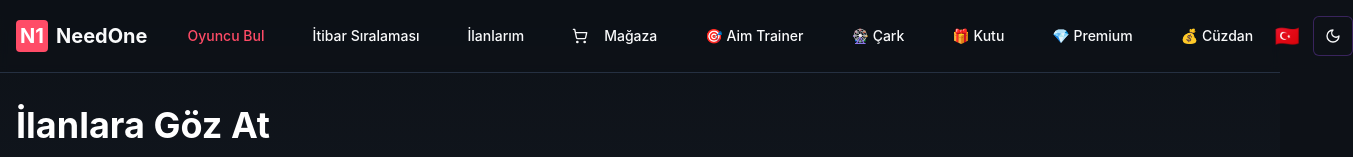
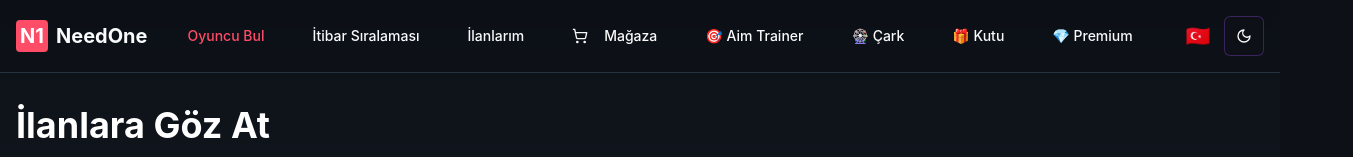
Before and after one commit to erdmncdr/valorant-matcher, a Next.js app: page /listings in a window 1280 px wide. Shown: the top 157 px of the page, 1353 px wide, since content can reach past the window. Built offline with nearby package versions, Linux system fonts and the light colour scheme; no server answers; the database is empty; sample sign-in values are in the browser's storage.

Commit message:
refactor: Remove duplicate Wallet link from navbar
- Remove separate Wallet navigation button from main menu
- Keep N-Points balance button in top-right which links to wallet
- Avoid redundant navigation to same page

```diff
--- a/components/layout/navbar.tsx
+++ b/components/layout/navbar.tsx
@@ -123,14 +123,6 @@ export function Navbar({ profile, currentPage }: NavbarProps) {
                   💎 {language === 'tr' ? 'Premium' : 'Premium'}
                 </Button>
               </Link>
-              <Link href="/wallet">
-                <Button
-                  variant="ghost"
-                  className={currentPage === 'wallet' ? 'text-primary' : 'text-foreground'}
-                >
-                  💰 {language === 'tr' ? 'Cüzdan' : 'Wallet'}
-                </Button>
-              </Link>
             </div>
           </div>
           <div className="flex items-center space-x-2">
```
